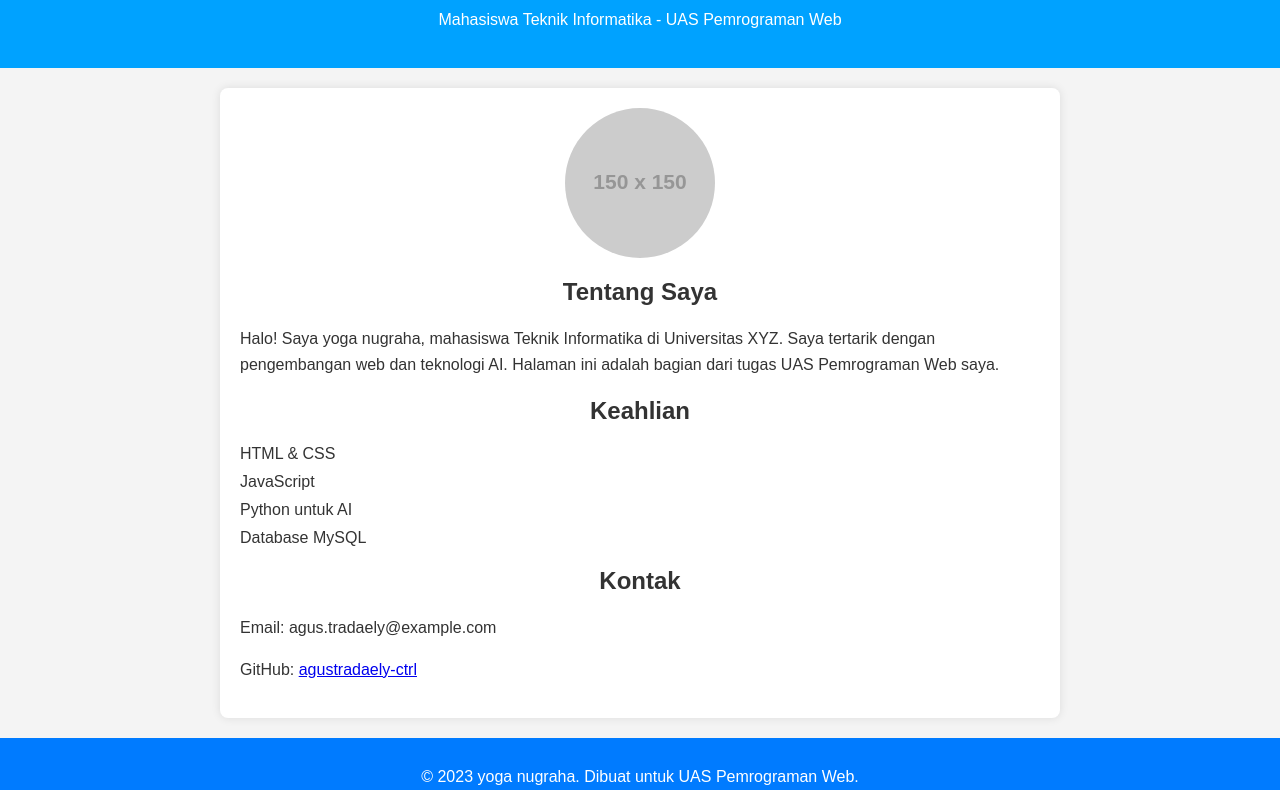
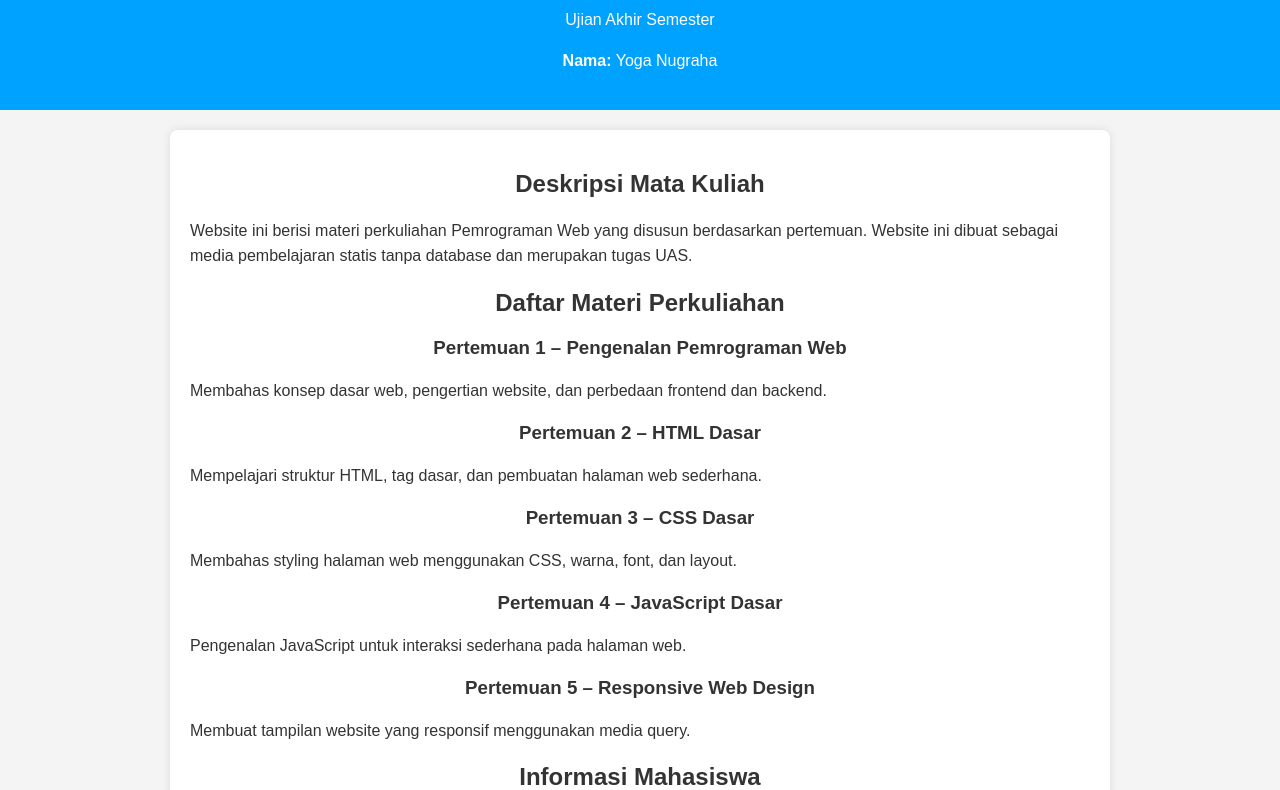
Before and after one commit to yogangraha597-beep/yoga-github-teknikriset, a plain HTML site: page index.html in a window 1280 px wide. Shown: the part 93-883 px from the top of the page. Drawn offline with Linux system fonts and the light colour scheme; placeholder pictures from the web are drawn by us.

Commit message:
Update index.html

```diff
--- a/index.html
+++ b/index.html
@@ -3,7 +3,7 @@
 <head>
     <meta charset="UTF-8">
     <meta name="viewport" content="width=device-width, initial-scale=1.0">
-    <title>Yoga Nugraha - UAS Pemrograman Web</title>
+    <title>UAS Pemrograman Web - Yoga Nugraha</title>
     <style>
         body {
             font-family: Arial, sans-serif;
@@ -19,32 +19,24 @@
             padding: 20px;
         }
         .container {
-            max-width: 800px;
+            max-width: 900px;
             margin: 20px auto;
             padding: 20px;
             background-color: white;
             border-radius: 8px;
             box-shadow: 0 0 10px rgba(0,0,0,0.1);
         }
-        img {
-            display: block;
-            margin: 0 auto;
-            border-radius: 50%;
-            width: 150px;
-            height: 150px;
-        }
-        h1, h2 {
+        h1, h2, h3 {
             text-align: center;
         }
         p {
             line-height: 1.6;
         }
         ul {
-            list-style-type: none;
-            padding: 0;
+            padding-left: 20px;
         }
         li {
-            margin: 10px 0;
+            margin: 8px 0;
         }
         footer {
             text-align: center;
@@ -56,32 +48,53 @@
     </style>
 </head>
 <body>
+
 <header>
-        <h1>yoga nugraha</h1>
-        <p>Mahasiswa Teknik Informatika - UAS Pemrograman Web</p>
+    <h1>Materi Pemrograman Web</h1>
+    <p>Ujian Akhir Semester</p>
+    <p><strong>Nama:</strong> Yoga Nugraha</p>
 </header>
 
 <div class="container">
-        <img src="https://via.placeholder.com/150" alt="Foto Agus Tradaely">
+    <h2>Deskripsi Mata Kuliah</h2>
+    <p>
+        Website ini berisi materi perkuliahan Pemrograman Web yang disusun berdasarkan
+        pertemuan. Website ini dibuat sebagai media pembelajaran statis tanpa database
+        dan merupakan tugas UAS.
+    </p>
 
-        <h2>Tentang Saya</h2>
-        <p>Halo! Saya yoga nugraha, mahasiswa Teknik Informatika di Universitas XYZ. Saya tertarik dengan pengembangan web dan teknologi AI. Halaman ini adalah bagian dari tugas UAS Pemrograman Web saya.</p>
+    <h2>Daftar Materi Perkuliahan</h2>
 
-        <h2>Keahlian</h2>
+    <h3>Pertemuan 1 – Pengenalan Pemrograman Web</h3>
+    <p>Membahas konsep dasar web, pengertian website, dan perbedaan frontend dan backend.</p>
+
+    <h3>Pertemuan 2 – HTML Dasar</h3>
+    <p>Mempelajari struktur HTML, tag dasar, dan pembuatan halaman web sederhana.</p>
+
+    <h3>Pertemuan 3 – CSS Dasar</h3>
+    <p>Membahas styling halaman web menggunakan CSS, warna, font, dan layout.</p>
+
+    <h3>Pertemuan 4 – JavaScript Dasar</h3>
+    <p>Pengenalan JavaScript untuk interaksi sederhana pada halaman web.</p>
+
+    <h3>Pertemuan 5 – Responsive Web Design</h3>
+    <p>Membuat tampilan website yang responsif menggunakan media query.</p>
+
+    <h2>Informasi Mahasiswa</h2>
     <ul>
-            <li>HTML & CSS</li>
-            <li>JavaScript</li>
-            <li>Python untuk AI</li>
-            <li>Database MySQL</li>
+        <li>Nama: Yoga Nugraha</li>
+        <li>Program Studi: Teknik Informatika</li>
+        <li>Mata Kuliah: Pemrograman Web</li>
     </ul>
 
     <h2>Kontak</h2>
-        <p>Email: agus.tradaely@example.com</p>
-        <p>GitHub: <a href="https://github.com/agustradaely-ctrl" target="_blank">agustradaely-ctrl</a></p>
+    <p>Email: yoga.nugraha@example.com</p>
+    <p>GitHub: <a href="https://github.com/username" target="_blank">github.com/username</a></p>
 </div>
 
 <footer>
-        <p>&copy; 2023 yoga nugraha. Dibuat untuk UAS Pemrograman Web.</p>
+    <p>&copy; 2024 Yoga Nugraha - UAS Pemrograman Web</p>
 </footer>
+
 </body>
 </html>
```
Lines whose indentation alone changed are shown as unchanged.
